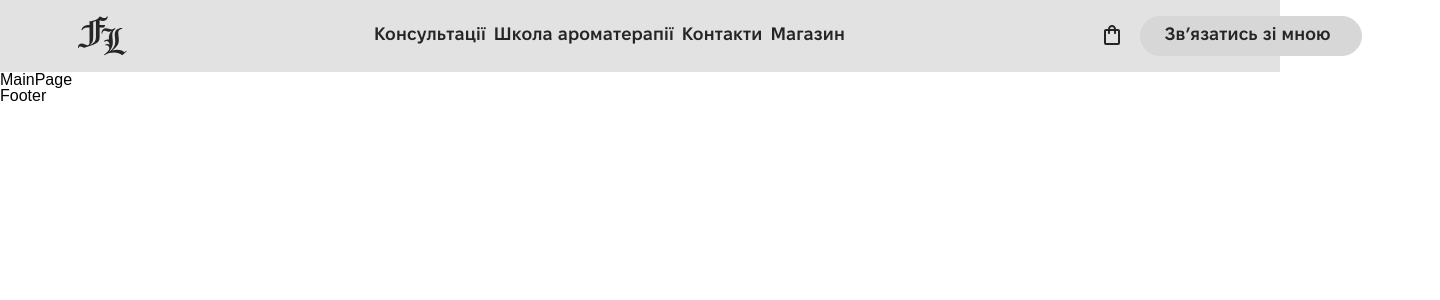
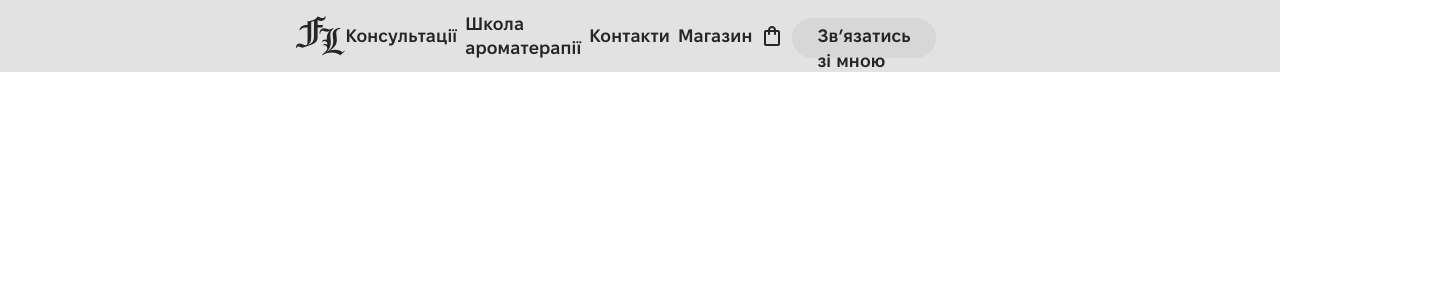
Before and after one commit to 1Kostik/frauLaskaMarket, a React (Vite) app: page / in a window 1280 px wide. Shown: the top 300 px of the page, 1440 px wide, since content can reach past the window. Built offline with nearby package versions, Linux system fonts and the light colour scheme.

Commit message:
add styles

```diff
--- a/src/components/Footer/Footer.tsx
+++ b/src/components/Footer/Footer.tsx
@@ -2,7 +2,7 @@ import React from 'react'
 
 const Footer = () => {
   return (
-    <div>Footer</div>
+    <footer id='footer'>Footer</footer>
   )
 }
 
--- a/src/components/Header/Header.styled.ts
+++ b/src/components/Header/Header.styled.ts
@@ -1,30 +1,45 @@
 import styled from "@emotion/styled";
 import { ReactComponent as Logo } from "../../assets/icons/Logo.svg";
+import { ReactComponent as Burger } from "../../assets/icons/burger-menu.svg";
 import { Link, NavLink } from "react-router-dom";
 import { css } from "@emotion/react";
-
-export const Section = styled.header`
+import { onDesktop } from "@styles/mixins";
+interface SectionProps {
+  isTrue?: boolean;
+}
+const combineStyles = (styles1: any, styles2: any) => css`
+  ${styles1};
+  ${styles2};
+`;
+export const BurgerMenu = styled(Burger)`
+  width: 32px;
+  height: 32px;
+  padding: 4px;
+  ${onDesktop(css`
+    display: none;
+  `)};
+`;
+export const Section = styled.header<SectionProps>`
+  position: fixed;
   width: 100vw;
   height: 72px;
   padding: 16px 0;
-  background-color:var(--bg-main-page);
-  /* @media (min-width: 768px) {
+  background-color: ${({ isTrue }) =>
+    isTrue ? "var(--bg-black)" : "var(--bg-main-page)"};
+  ${onDesktop(css`
     height: 80px;
     padding: 20px 0;
-  } */
-  @media (min-width: 1440px) {
-    height: 80px;
-    padding: 20px 0;
-  }
+  `)};
 `;
 
-export const LogoIcon = styled(Logo)`
+export const LogoIcon = styled(Logo)<SectionProps>`
   width: 49.5px;
   height: 40px;
   transition: var(--effectDuration);
   cursor: pointer;
   & path {
-    fill: var(--bg-black);
+    fill: ${({ isTrue }) =>
+      isTrue ? "var(--text-light-grey)" : "var(--text-black)"};
   }
   &:hover {
     & path {
@@ -40,8 +55,9 @@ export const NavWrapper = styled.nav`
   justify-content: center;
   gap: 8px;
 `;
-export const Nav = styled(NavLink)`
-  color: var(--text-black);
+export const Nav = styled(NavLink)<SectionProps>`
+  color: ${({ isTrue }) =>
+    isTrue ? "var(--text-light-grey)" : "var(--text-black)"};
   font-family: Fixel;
   font-size: 18px;
   font-style: normal;
@@ -51,6 +67,10 @@ export const Nav = styled(NavLink)`
   text-decoration: none;
   transition: var(--effectDuration);
   &:hover {
+    color: var(--text-active-link-milk);
+    border-bottom: 3px solid var(--bg-light-grey);
+  }
+  &.active {
     color: var(--text-active-link-milk);
     border-bottom: 3px solid var(--bg-light-grey);
   }
@@ -81,16 +101,24 @@ export const Links = styled(Link)`
   }
 `;
 export const Wrapper = styled.div`
+  width: 320px;
+  /* height: 40px; */
   display: flex;
   align-items: center;
-  width: 1284px;
-  height: 40px;
-  gap: 8px;
+  ${onDesktop(css`
+    width: 1284px;
+    height: 40px;
+    gap: 8px;
+  `)}
+`;
+export const LogoLink = styled(Link)`
+  text-decoration: none;
 `;
 export const Cart = styled(Link)`
   text-decoration: none;
 `;
 export const cartStyles = css`
+  border-radius: 50%;
   transition: var(--effectDuration);
   & path {
     fill: var(--bg-black);
@@ -100,11 +128,51 @@ export const cartStyles = css`
       fill: var(--fill-cart-hover);
     }
   }
-  &:active{
-border-radius: 50%;
-background-color: var(--bg-btn-grey);
+  &:active {
+    background-color: var(--bg-btn-grey);
     & path {
       fill: var(--bg-black);
     }
   }
 `;
+export const cartStylesWithColor = (isTrue: boolean) => css`
+  ${combineStyles(
+    cartStyles,
+    css`
+      path {
+        fill: ${isTrue ? "var(--bg-light-grey)" : "var(--bg-black)"};
+      }
+    `
+  )};
+`;
+
+export const anchorStyles = css`
+  color: var(--text-black);
+  font-family: Fixel;
+  font-size: 18px;
+  font-style: normal;
+  font-weight: 600;
+  line-height: 24px;
+  letter-spacing: 0.15px;
+  text-decoration: none;
+  transition: var(--effectDuration);
+  &:hover {
+    color: var(--text-active-link-milk);
+    border-bottom: 3px solid var(--bg-light-grey);
+  }
+  &.active {
+    color: var(--text-active-link-milk);
+    border-bottom: 3px solid var(--bg-light-grey);
+  }
+`;
+// Функция для комбинирования стилей
+
+// Используем isTrue для управления цветом текста
+export const anchorStylesWithColor = (isTrue: boolean) => css`
+  ${combineStyles(
+    anchorStyles,
+    css`
+      color: ${isTrue ? "var(--text-light-grey)" : "var(--text-black)"};
+    `
+  )};
+`;
--- a/src/components/Header/Header.tsx
+++ b/src/components/Header/Header.tsx
@@ -1,23 +1,68 @@
 /** @jsxImportSource @emotion/react */
 import React from "react";
 import { containerStyles } from "@styles/variables";
-import {ReactComponent as CartIcon} from "../../assets/icons/cart.svg";
-import { Section, LogoIcon, Nav, Wrapper, Links, Cart, NavWrapper, cartStyles } from "./Header.styled";
+import { ReactComponent as CartIcon } from "../../assets/icons/cart.svg";
+import {
+  Section,
+  LogoLink,
+  LogoIcon,
+  Nav,
+  Wrapper,
+  Links,
+  Cart,
+  NavWrapper,
+  anchorStylesWithColor,
+  cartStylesWithColor,
+} from "./Header.styled";
+import { useLocation } from "react-router-dom";
+
 
 const Header = () => {
+  const location = useLocation();
+  const isAromaSchool = location.pathname === "/aroma-school";
+  const isConsultations = location.pathname === "/consultations";
+  const isStore = location.pathname === "/store";
+  const isCart = location.pathname === "/cart";
+  const isTrue = isCart || isStore || isConsultations || isAromaSchool;
+  // console.log('isTrue :>> ', isTrue);
   return (
-    <Section>
+    <Section isTrue={isTrue}>
       <div css={containerStyles}>
         <Wrapper>
-          <LogoIcon />
+          <LogoLink to={"/"} >
+            <LogoIcon isTrue={isTrue}/>
+          </LogoLink>
           <NavWrapper>
-            <Nav to={"/consultations"}>Консультації</Nav>
-            <Nav to={"/aroma-school"}>Школа ароматерапії</Nav>
-            <Nav to={"/#target-section"}>Контакти</Nav>
-            <Nav to={"/store"}>Магазин</Nav>
+            <Nav
+              to={"/consultations"}
+              className={({ isActive }) =>
+                isActive ? "active-link" : "inactive-link"
+              } isTrue={isTrue}
+            >
+              Консультації
+            </Nav>
+            <Nav
+              to={"/aroma-school"}
+              className={({ isActive }) =>
+                isActive ? "active-link" : "inactive-link"
+              } isTrue={isTrue}
+            >
+              Школа ароматерапії
+            </Nav>
+            <a href="#footer" css={anchorStylesWithColor(isTrue)} >
+              Контакти
+            </a>
+            <Nav
+              to={"/store"}
+              className={({ isActive }) =>
+                isActive ? "active-link" : "inactive-link"
+              } isTrue={isTrue}
+            >
+              Магазин
+            </Nav>
           </NavWrapper>
-          <Cart to={"/cart"}>
-          <CartIcon css={cartStyles}/>
+          <Cart to={"/cart"} >
+            <CartIcon css={cartStylesWithColor(isTrue)} />
           </Cart>
           <Links to={"/aroma-school#target-section"}>Звʼязатись зі мною</Links>
         </Wrapper>
--- a/src/index.css
+++ b/src/index.css
@@ -45,19 +45,22 @@
   padding: 0;
   scroll-behavior: smooth;
 
-  --bg-main-page:#e2e2e2;
+  --bg-main-page: #e2e2e2;
   --bg-black: #252525;
   --bg-light-grey: #d7d7d7;
   --text-black: #252525;
   --text-light-grey: #d7d7d7;
   --text-grey: #d9d9d9;
   --text-white: #fff;
-  --text-active-link-milk:#fffaef;
+  --text-active-link-milk: #fffaef;
   --bg-btn-grey: #d7d7d7;
   --bg-btn-grey-hover: #d9d9d9;
   --bg-btn-black: #252525;
   --btn-text-hover: (var(--text-grey));
-  --fill-cart-hover:#B7B7B7;
+  --btn-burger-hover: #b7b7b7;
+  --border-color: #b7b7b7;
+  --fill-cart-hover: #b7b7b7;
+
   --effectDuration: 0.3s ease;
 }
 *,
--- a/src/styles/mixins.ts
+++ b/src/styles/mixins.ts
@@ -7,7 +7,7 @@ export const onTablet = (styles: SerializedStyles) => css`
 `;
 
 export const onDesktop = (styles: SerializedStyles) => css`
-  @media (min-width: 1248px) {
+  @media (min-width: 1440px) {
     ${styles}
   }
 `;
```
Also changed, not shown: src/assets/icons/burger-menu.svg (added).
